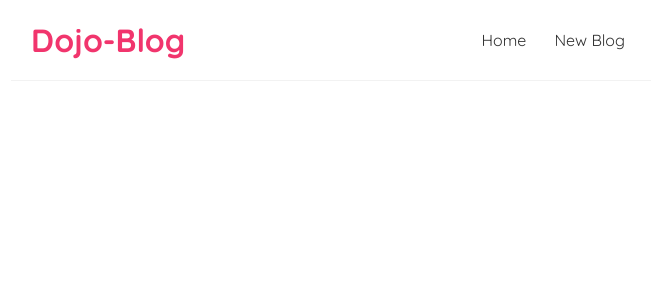
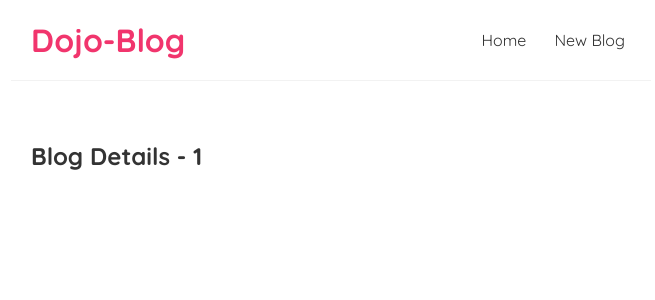
Before and after one commit to ritesh-jadhav/React-modern-blogging-site, a React (Create React App) app: page /blogs/1 in a window 1280 px wide. Shown: the top 300 px of the page, without its empty margins (309-964 px from the left). Built offline with nearby package versions, Linux system fonts and the light colour scheme.

Commit message:
using route param

```diff
--- a/src/App.js
+++ b/src/App.js
@@ -3,6 +3,7 @@
 import Home from './Home';
 import {BrowserRouter as Router,Switch,Route} from 'react-router-dom';
 import Create from './Create';
+import BlogDetails from './BlogDetails';
   function App() {
 
     return (
@@ -12,10 +13,13 @@
           <div className="content">
             <Switch>
               <Route exact path="/">
-                <Home/>
+                <Home />
               </Route>
               <Route path="/create">
-                <Create/>
+                <Create />
+              </Route>
+              <Route path="/blogs/:id">
+                <BlogDetails />
               </Route>
             </Switch>
           </div>
--- /dev/null
+++ b/src/BlogDetails.js
@@ -0,0 +1,13 @@
+import { useParams } from "react-router";
+
+const BlogDetails = () => {
+    const { id } = useParams();
+
+    return (
+        <div className="blog-details">
+            <h2>Blog Details - { id }</h2>
+        </div>
+     );
+}
+
+export default BlogDetails;
--- a/src/BlogList.js
+++ b/src/BlogList.js
@@ -1,3 +1,5 @@
+import { Link } from "react-router-dom";
+
 const BlogList = ({ blogs, title}) => {
 
 
@@ -8,9 +10,10 @@
             <h2>{title}</h2>
             {blogs.map((blog) => (
                 <div className="blog-preview" key={blog.id}>
-                    <h2>{blog.title}</h2>
-                    <p>written by : {blog.author}</p>
-
+                    <Link to={`/blogs/${blog.id}`}>
+                        <h2>{blog.title}</h2>
+                        <p>written by : {blog.author}</p>
+                    </Link>
                 </div>
             ))}
         </div>
--- a/src/Create.js
+++ b/src/Create.js
@@ -1,4 +1,5 @@
 const Create = () => {
+
     return (
         <div className="create">
             <h2>Hey buddy...let's write a new Blog</h2>
```
